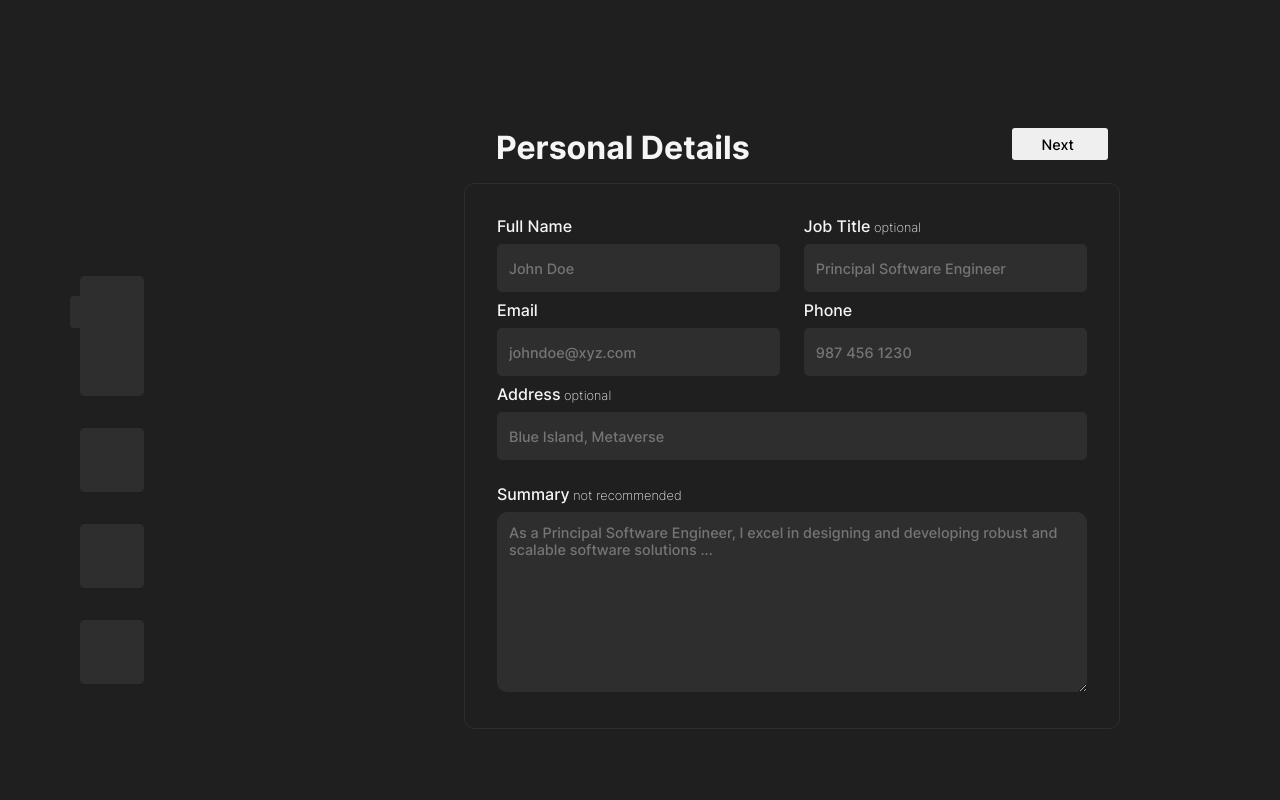
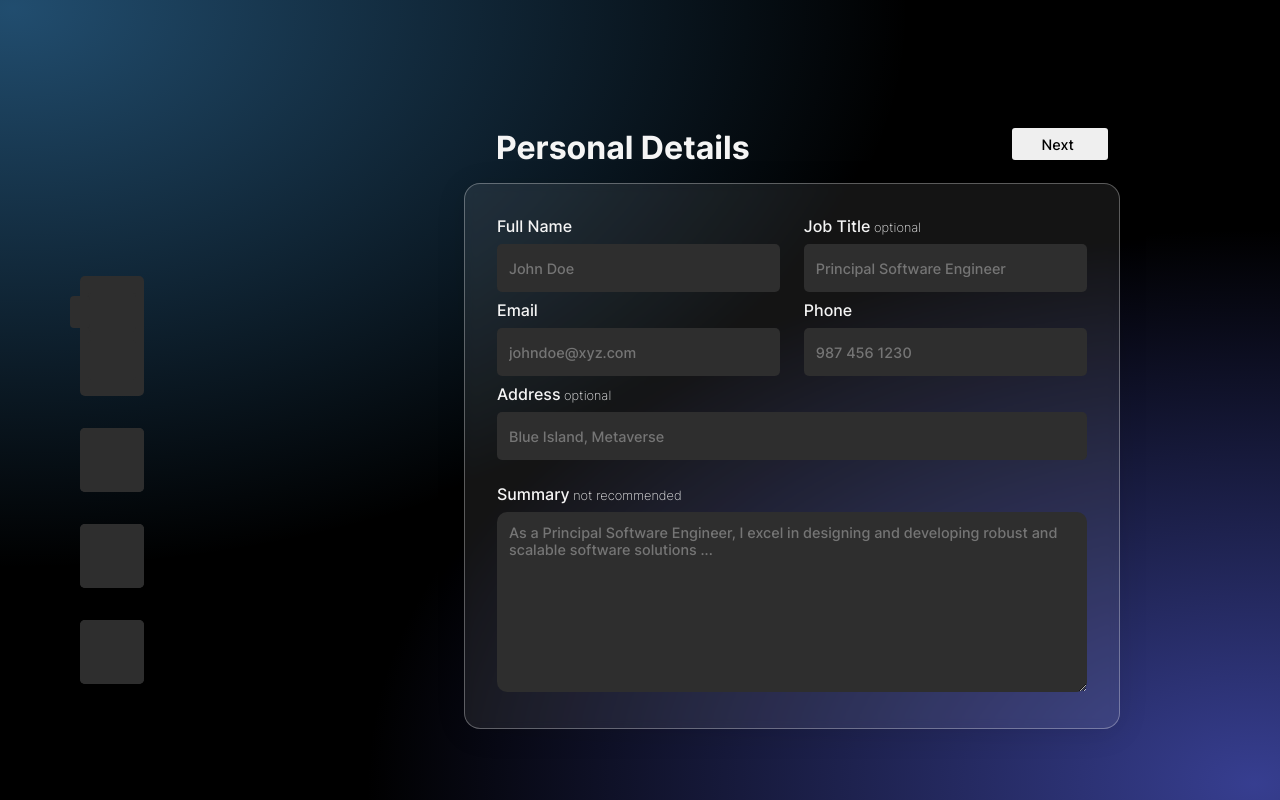
Before and after one commit to krishn404/resume-react, a React (Create React App) app: page / in a window 1280 px wide. Both pictures are taken after a click on the button "Create Now". Built offline with nearby package versions, Linux system fonts and the light colour scheme; some icons are missing; what @react-pdf/renderer would draw is missing.

Commit message:
Update MainPage.css

```diff
--- a/src/components/MainPage.css
+++ b/src/components/MainPage.css
@@ -3,18 +3,26 @@
   display: flex;
   gap: 2rem;
   overflow: hidden;
+  background-color:hsla(232,0%,0%,1);
+    background-image:
+    radial-gradient(at 1% 1%, hsla(206,81%,60%,0.47) 0px, transparent 50%),
+    radial-gradient(at 98% 98%, hsla(235,45%,39%,1) 0px, transparent 50%);
+  .form-container {
+    flex: 1 1;
+    padding: 8rem 10rem;
+    /* padding-left: 0rem; */
+    overflow-y: scroll;
+    scrollbar-color: var(--color-accent) var(--input-bg);
+    height: 100%;
+
+
+  }
+
+
 }
 
 /* Form styling */
 
-.form-container {
-  flex: 1 1;
-  padding: 8rem 10rem;
-  /* padding-left: 0rem; */
-  overflow-y: scroll;
-  scrollbar-color: var(--color-accent) var(--input-bg);
-  height: 100%;
-}
 
 .dual-mode .form-container {
   padding-right: 5rem;
@@ -27,7 +35,7 @@
 
 .form {
   border: 1px groove var(--input-bg);
-  border-radius: 10px;
+
   margin-top: 1rem;
   min-height: 90%;
   padding: 2rem;
@@ -35,6 +43,13 @@
   flex-direction: column;
   position: relative;
   max-width: 1100px;
+
+  background: rgba(255, 255, 255, 0.08);
+border-radius: 16px;
+box-shadow: 0 4px 30px rgba(0, 0, 0, 0.1);
+backdrop-filter: blur(5px);
+-webkit-backdrop-filter: blur(5px);
+border: 1px solid rgba(255, 255, 255, 0.3);
 }
 
 .form::after {
```
